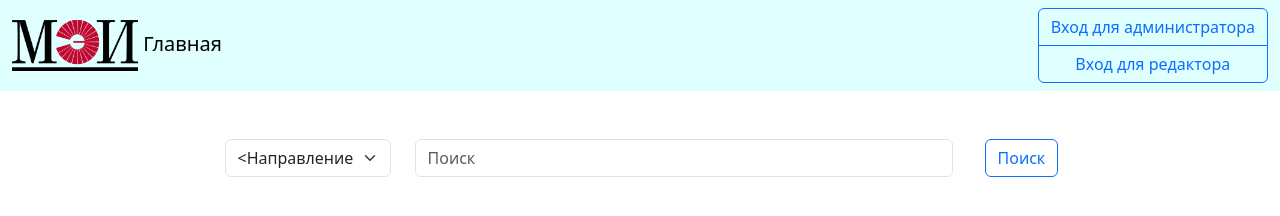
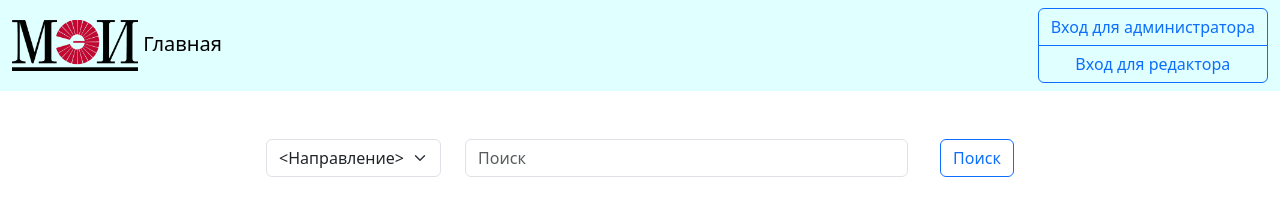
Before and after one commit to 40mind/courses, a plain HTML site: page front/index.html in a window 1280 px wide. Drawn offline with nearby package versions, Linux system fonts and the light colour scheme; no server answers.

Commit message:
ui changes

```diff
--- a/front/index.html
+++ b/front/index.html
@@ -20,18 +20,18 @@
     </nav>
     <div class="toast-container top-0 end-0 p-3 position-fixed position-fixed"></div>
     <div class="container mb-4">
-        <div class="row row-cols-3 justify-content-center">
-            <div class="col-2">
-                <select id="select_direction" class="form-select" aria-label="Направление">
+        <div class="row justify-content-center">
+            <div class="col-auto">
+                <select id="select_direction" class="form-select mb-2" aria-label="Направление">
                     <option selected value="-1">&#60;Направление&#62;</option>
                 </select>
             </div>
-            <div class="col-6">
+            <div class="col col-md-5">
                 <form class="d-flex" role="search">
                     <input id="search_string" class="form-control me-2" type="search" placeholder="Поиск" aria-label="Поиск">
                 </form>
             </div>
-            <div class="col-1">
+            <div class="col-auto">
                 <button class="btn btn-outline-primary" type="submit" onclick="searchButton()">Поиск</button>
             </div>
         </div>
```
Also changed, not shown: front/admin_panel.html (+2 -2 lines), front/editor_panel.html (+1 -1 lines), 1 other file.
